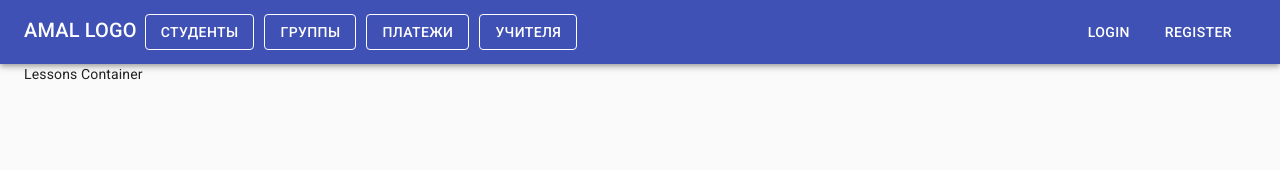
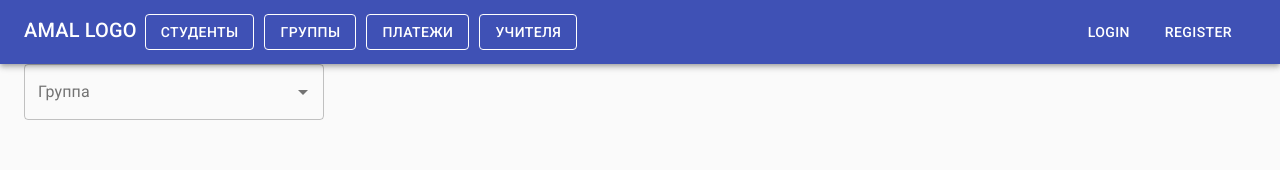
Before and after one commit to xx3u/amal_frontend, a React (Create React App) app: page /lessons in a window 1280 px wide. Shown: the top 170 px of the page. Built offline with nearby package versions, Linux system fonts and the light colour scheme; no server answers.

Commit message:
добавлен функционал выбора группы по autocomplete material ui

```diff
--- a/src/App.js
+++ b/src/App.js
@@ -2,7 +2,7 @@ import React from 'react';
 import CssBaseline from '@material-ui/core/CssBaseline';
 import { Route, Switch } from 'react-router';
 import Layout from './components/Layout/Layout';
-import LessonsContainer from './containers/Lessons/LessonsContainer';
+import LessonsContainer from './containers/LessonsContainer/LessonsContainer';
 import StudentsPage from './pages/StudentsPage/StudentsPage';
 import GroupsPage from './pages/GroupsPage/GroupsPage';
 import CreateStudentForm from './containers/Forms/Student/CreateStudentForm';
--- a/src/containers/Lessons/LessonsContainer.js
+++ /dev/null
@@ -1,5 +0,0 @@
-import React from 'react';
-
-const LessonsContainer = () => <div className='LessonsContainer'>Lessons Container</div>;
-
-export default LessonsContainer;
--- /dev/null
+++ b/src/containers/LessonsContainer/LessonsContainer.js
@@ -0,0 +1,29 @@
+import { Grid, TextField } from '@material-ui/core';
+import Autocomplete from '@material-ui/lab/Autocomplete';
+import React from 'react';
+import { useEffect } from 'react';
+import { useSelector } from 'react-redux';
+import { useDispatch } from 'react-redux';
+import { fetchGroups } from '../../store/actions/groupsAction';
+
+const LessonsContainer = () => {
+  const dispatch = useDispatch();
+  useEffect(() => {
+    dispatch(fetchGroups());
+  }, [dispatch]);
+  const { groups } = useSelector((state) => state.groups);
+
+  return (
+    <Grid item xs={12}>
+      <Autocomplete
+        id='groups-lessons'
+        options={groups}
+        getOptionLabel={(option) => option.groupName}
+        style={{ width: 300 }}
+        renderInput={(params) => <TextField {...params} label='Группа' variant='outlined' placeholder='Выберите' />}
+      />
+    </Grid>
+  );
+};
+
+export default LessonsContainer;
```
